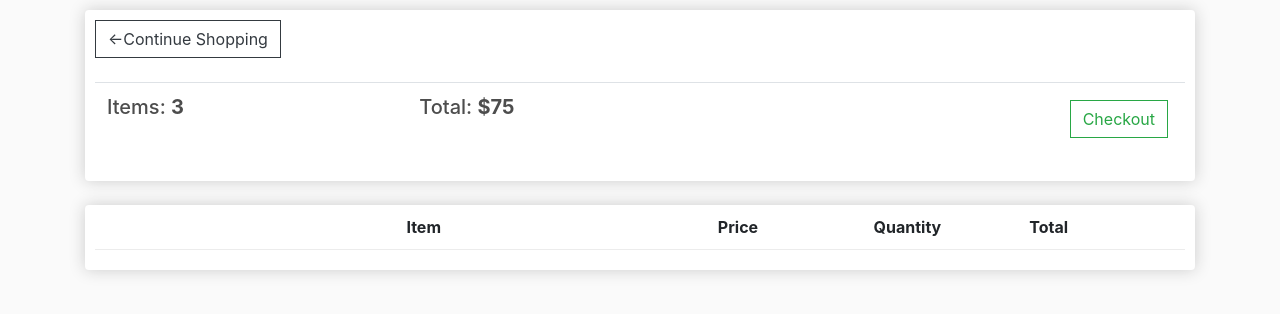
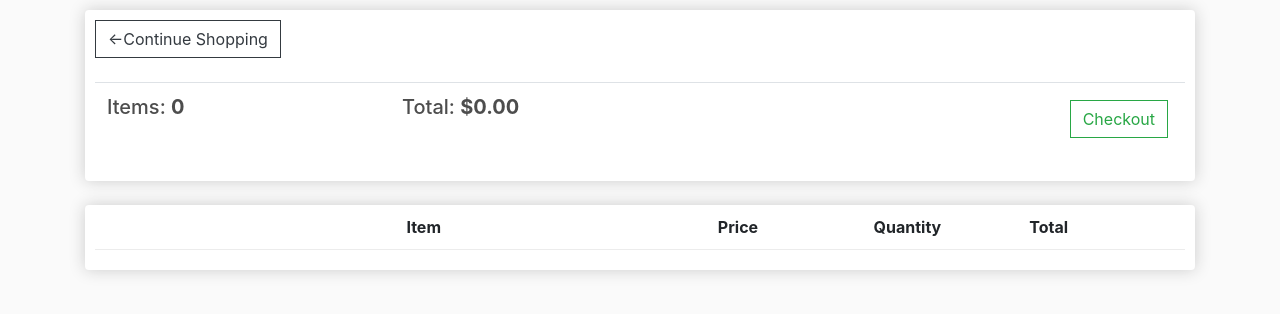
Before and after one commit to samwel-chege/Ecommerce-site, a Django app: page /cart/ in a window 1280 px wide. Shown: the part 57-371 px from the top of the page. Run offline with Django 4.2, Linux system fonts and the light colour scheme; lists and menus that the app fills with data are empty; some libraries are stand-ins or nearby versions.

Commit message:
display the cart items and totals dynamically

```diff
--- a/ownit/templates/store/cart.html
+++ b/ownit/templates/store/cart.html
@@ -11,8 +11,8 @@
 
                     <table class="table">
                         <tr>
-                            <th><h5>Items: <strong>3</strong></h5></th>
-                            <th><h5>Total: <strong>$75</strong></h5></th>
+                            <th><h5>Items: <strong>{{order.get_cart_items}}</strong></h5></th>
+                            <th><h5>Total: <strong>${{order.get_cart_total|floatformat:2}}</strong></h5></th>
                             <th>
                                 <a style="float: right; margin: 5px;" class="btn btn-outline-success" href="{% url 'checkout' %}">Checkout</a>
                             </th>
```
